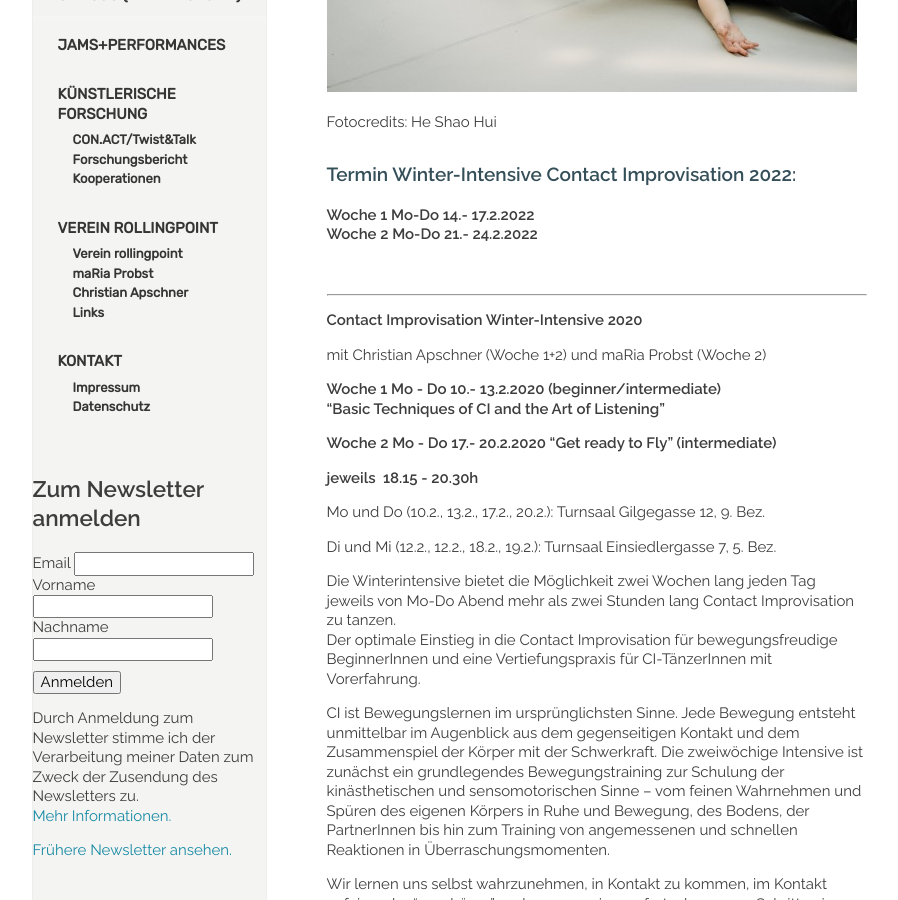
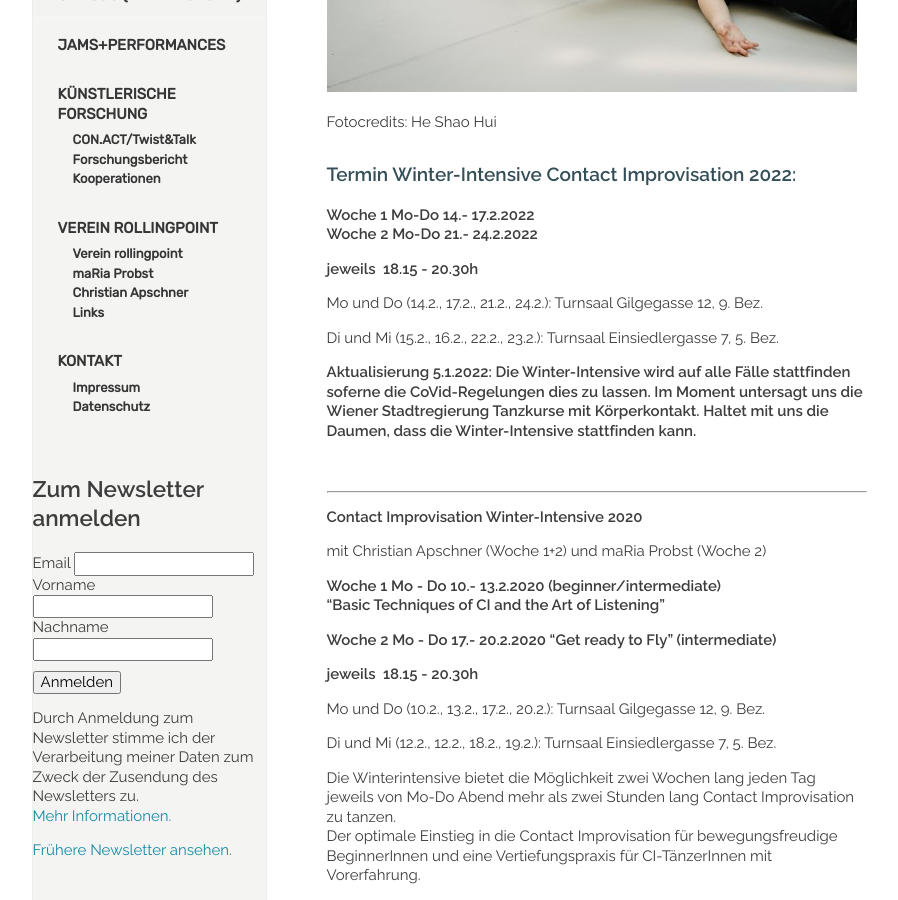
Before and after one commit to manulari/rollingpointat, a Jekyll site: the page built from _pages_de/winterintensive.md, in a window 1280 px wide and 900 px high, scrolled down 446 px. Shown: the whole window, without its empty margins (152-1050 px from the left). Built offline with Jekyll 4.4.1, drawn with Linux system fonts in a browser that asks for light colours; comment, search, counter and statistics services are not loaded.

Commit message:
Update page (de) “winterintensive”

```diff
--- a/_pages_de/winterintensive.md
+++ b/_pages_de/winterintensive.md
@@ -13,9 +13,17 @@ Fotocredits: He Shao Hui
 **Woche 1 Mo-Do 14.- 17.2.2022**\
 **Woche 2 Mo-Do 21.- 24.2.2022**
 
+**jeweils  18.15 - 20.30h**
+
+Mo und Do (14.2., 17.2., 21.2., 24.2.): Turnsaal Gilgegasse 12, 9. Bez.
+
+Di und Mi (15.2., 16.2., 22.2., 23.2.): Turnsaal Einsiedlergasse 7, 5. Bez.
+
+**Aktualisierung 5.1.2022: Die Winter-Intensive wird auf alle Fälle stattfinden soferne die CoVid-Regelungen dies zu lassen. Im Moment untersagt uns die Wiener Stadtregierung Tanzkurse mit Körperkontakt. Haltet mit uns die Daumen, dass die Winter-Intensive stattfinden kann.**
+
 &nbsp;
 
-___
+- - -
 
 **Contact Improvisation Winter-Intensive 2020**
 
```
